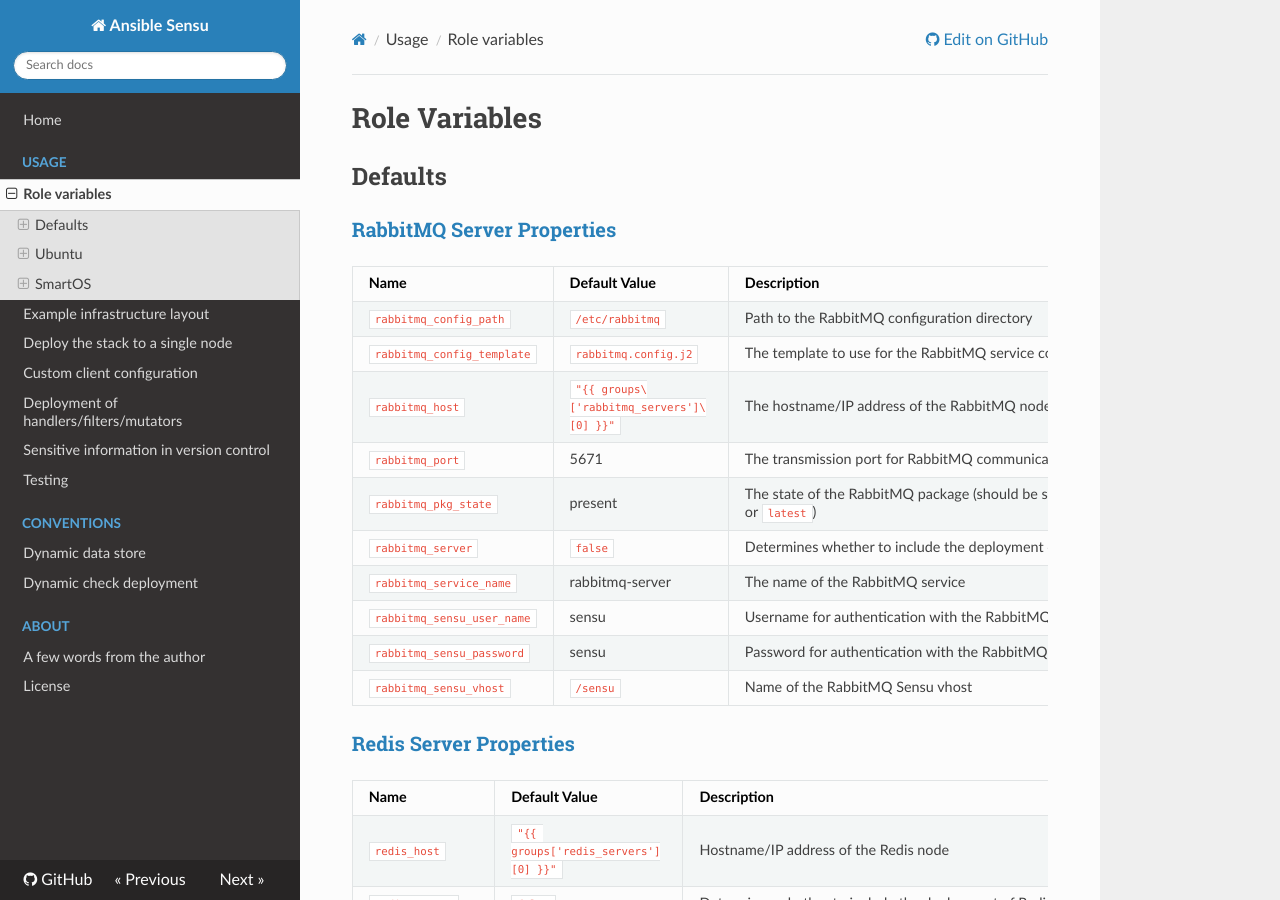
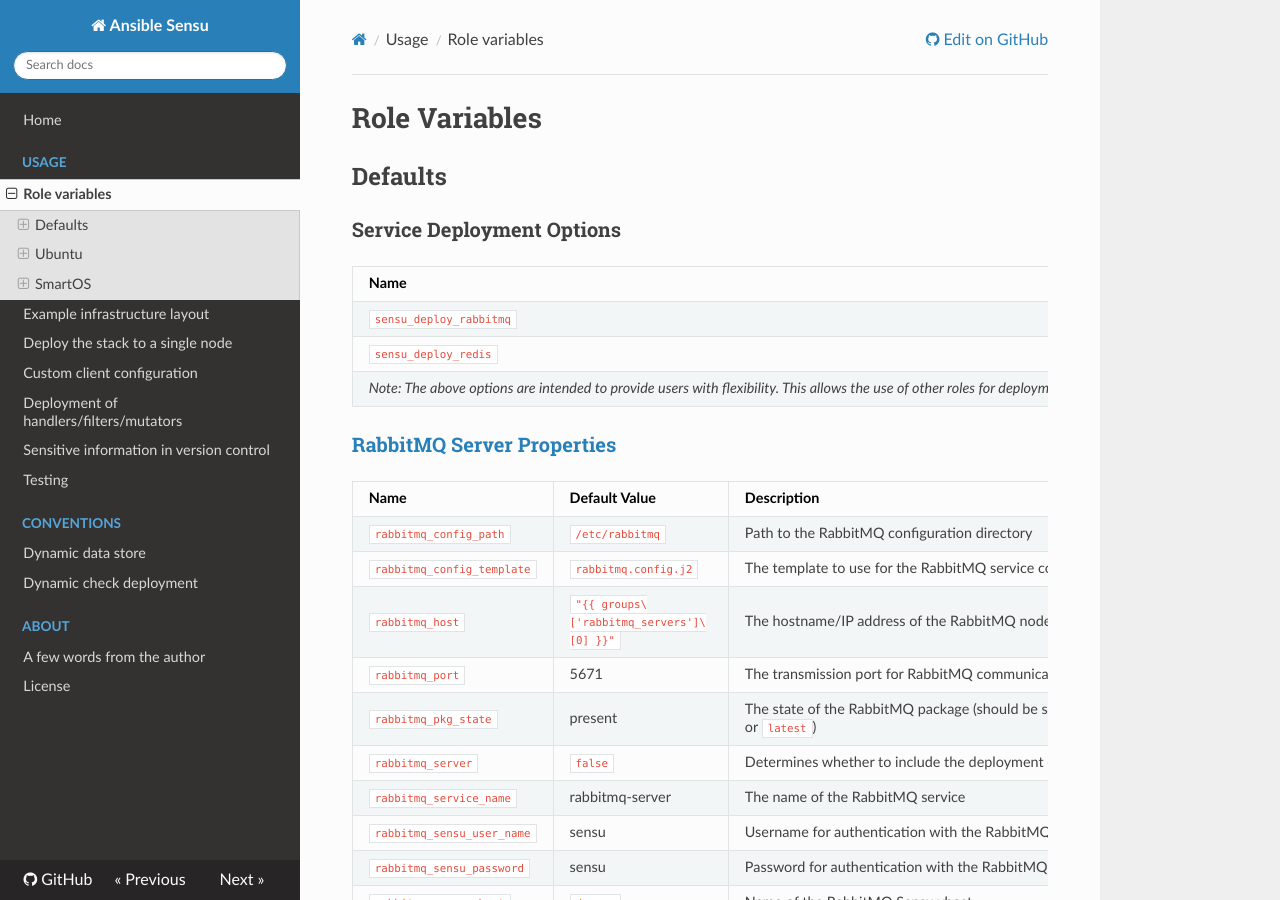
Before and after one commit to sensu/sensu-ansible, an MkDocs documentation site: the page built from docs/role_variables.md, in a window 1280 px wide and 900 px high. Built offline with MkDocs 1.6.1, drawn with Linux system fonts in a browser that asks for light colours; nearby versions of some CDN libraries; old or Windows-style settings are respelled for this version of MkDocs.

Commit message:
Allow user to determine if RMQ/Redis should be deployed

```diff
--- a/docs/role_variables.md
+++ b/docs/role_variables.md
@@ -1,5 +1,12 @@
 # Role Variables
 ## Defaults
+
+### Service Deployment Options
+| Name               | Default Value | Description                  |
+|--------------------|---------------|------------------------------|
+|`sensu_deploy_rabbitmq` | `true`    | Determines whether or not to use this role to deploy/configure RabbitMQ |
+|`sensu_deploy_redis`    | `true`    | Determines whether or not to use this role to deploy/configure Redis |
+_Note: The above options are intended to provide users with flexibility. This allows the use of other roles for deployment of these services._
 
 ### [RabbitMQ Server Properties](https://sensuapp.org/docs/0.21/rabbitmq)
 | Name               | Default Value | Description                  |
```
Also changed, not shown: README.md (+8 -1 lines), docs/index.md (+1 -1 lines), 2 other files.
